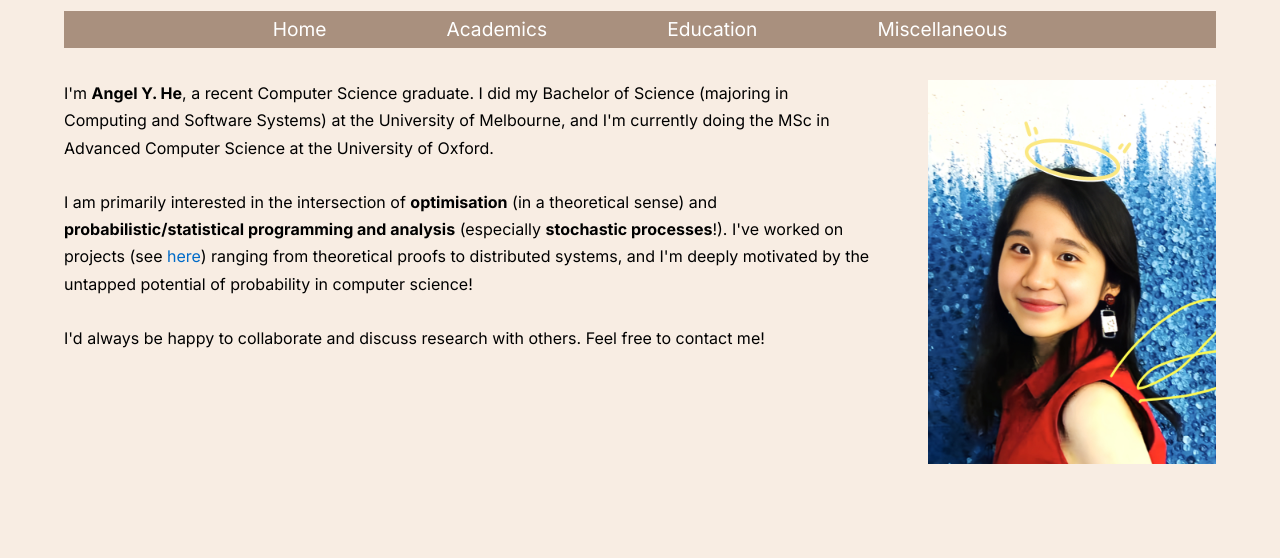
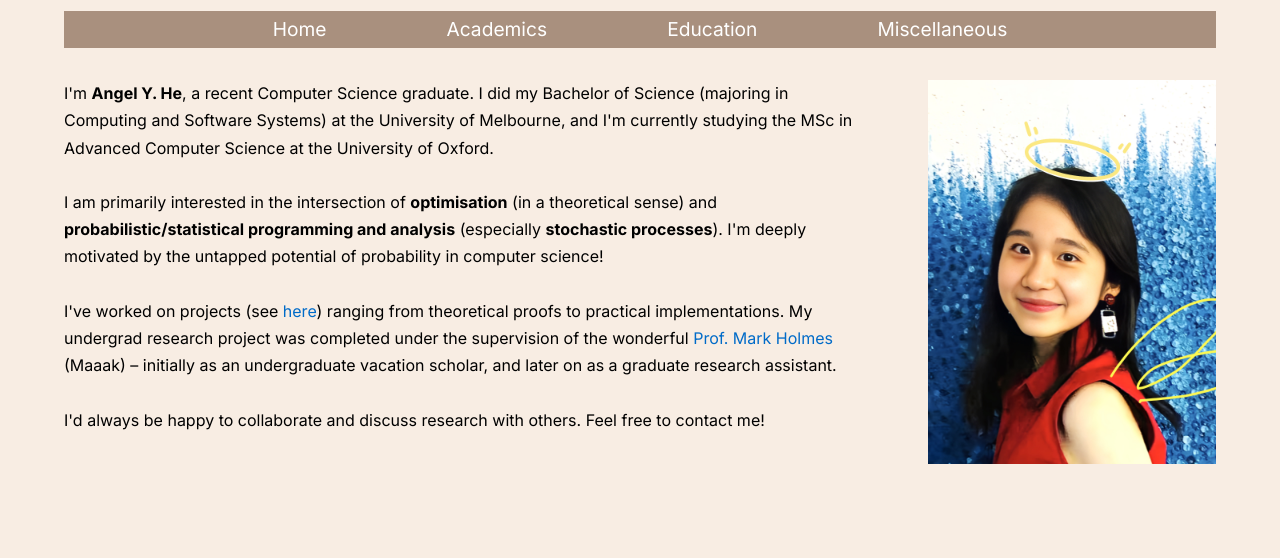
Before and after one commit to 7angel4/7angel4.github.io, a plain HTML site: page index.html in a window 1280 px wide. Shown: the part 168-726 px from the top of the page. Drawn offline with Linux system fonts and the light colour scheme.

Commit message:
modified intro text

```diff
--- a/index.html
+++ b/index.html
@@ -24,14 +24,17 @@
                 <p>
                     I'm <b>Angel Y. He</b>, a recent Computer Science graduate.
                     I did my Bachelor of Science (majoring in Computing and Software Systems)
-                    at the University of Melbourne, and I'm currently doing the MSc in Advanced Computer Science
+                    at the University of Melbourne, and I'm currently studying the MSc in Advanced Computer Science
                     at the University of Oxford.
                     <br><br>
                     I am primarily interested in the intersection of <b>optimisation</b> (in a theoretical sense) and
-                    <b>probabilistic/statistical programming and analysis</b> (especially <b>stochastic processes</b>!).
+                    <b>probabilistic/statistical programming and analysis</b> (especially <b>stochastic processes</b>).
+                    I'm deeply motivated by the untapped potential of probability in computer science!
+                    <br><br>
                     I've worked on projects (see <a href="academics.html">here</a>) ranging from theoretical
-                    proofs to distributed systems, and I'm deeply motivated by the untapped potential of probability
-                    in computer science!
+                    proofs to practical implementations. My undergrad research project was completed under the supervision of
+                    the wonderful <a href="https://researchers.ms.unimelb.edu.au/~mholmes1@unimelb/">Prof. Mark Holmes</a>
+                    (Maaak) &ndash; initially as an undergraduate vacation scholar, and later on as a graduate research assistant.
                     <br><br>
                     I'd always be happy to collaborate and discuss research with others.
                     Feel free to contact me!
```
